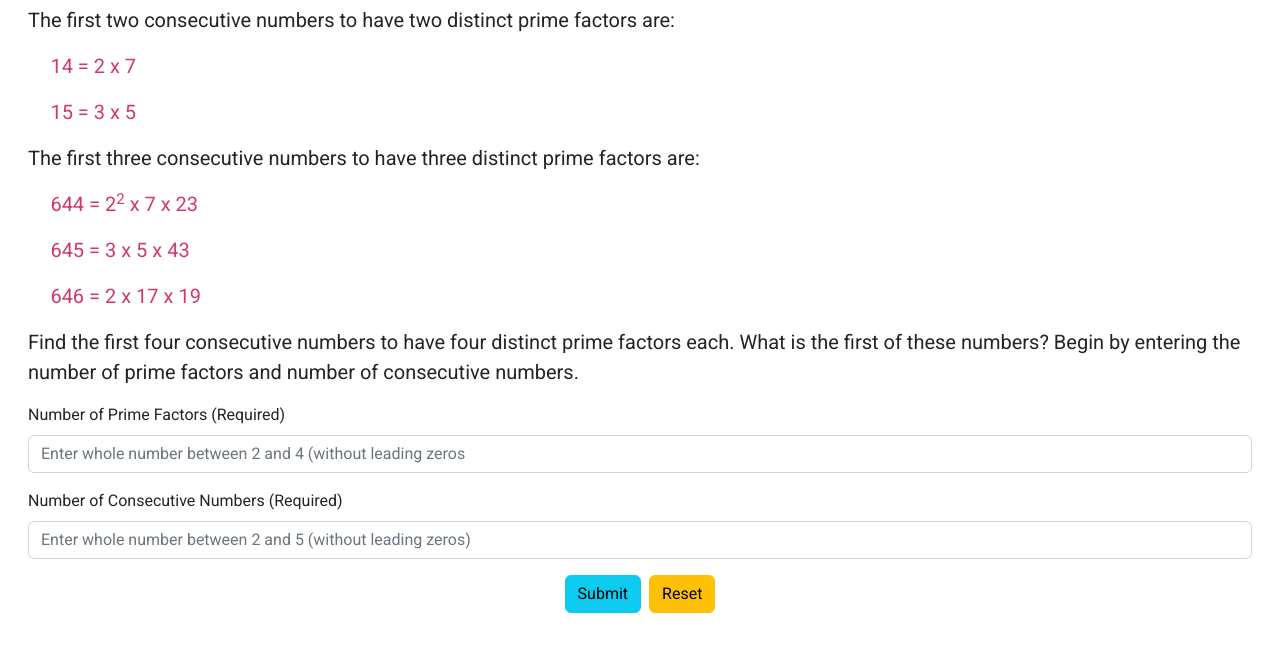
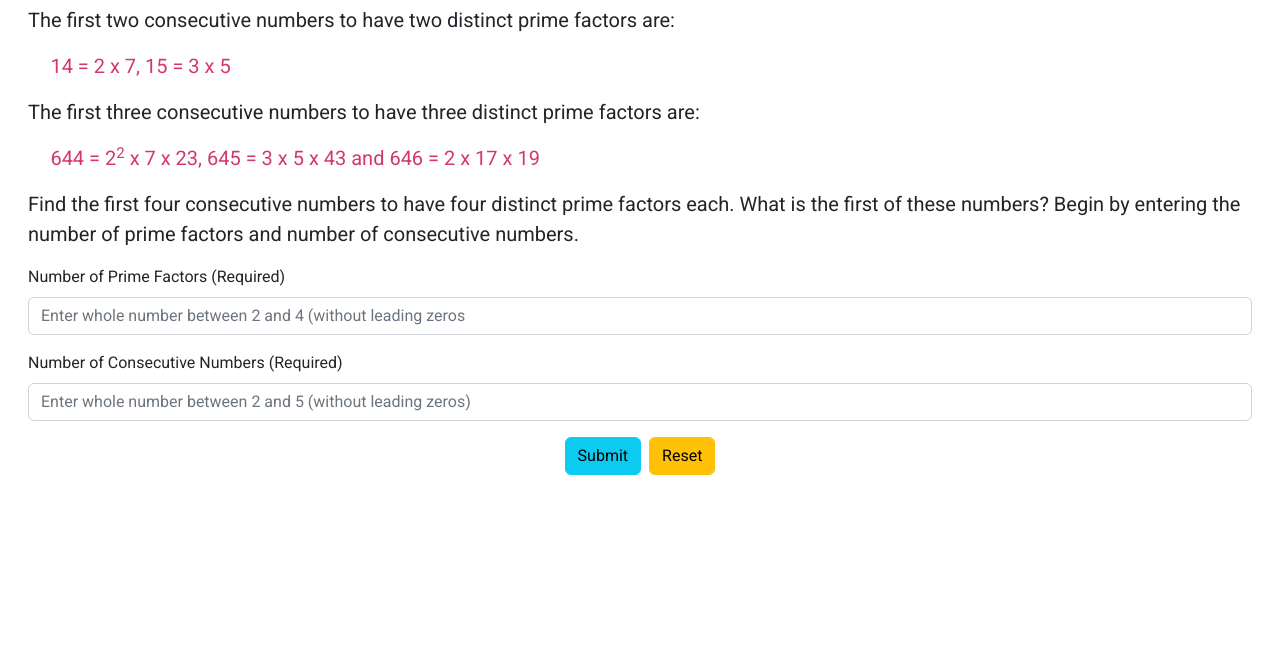
Before and after one commit to derektypist/project-euler-047, a plain HTML site: page index.html in a window 1280 px wide. Shown: the part 113-764 px from the top of the page. Drawn offline with nearby package versions, Linux system fonts and the light colour scheme.

Commit message:
Updated index.html

```diff
--- a/index.html
+++ b/index.html
@@ -22,12 +22,9 @@
     <!-- Set Up Instructions -->
     <section class="container-fluid instructions">
         <p>The first two consecutive numbers to have two distinct prime factors are:</p>
-        <p><span class="terms">14 = 2 x 7</span></p>
-        <p><span class="terms">15 = 3 x 5</span></p>
+        <p><span class="terms">14 = 2 x 7, 15 = 3 x 5</span></p>
         <p>The first three consecutive numbers to have three distinct prime factors are:</p>
-        <p><span class="terms">644 = 2<sup>2</sup> x 7 x 23</span></p>
-        <p><span class="terms">645 = 3 x 5 x 43</span></p>
-        <p><span class="terms">646 = 2 x 17 x 19</span></p>
+        <p><span class="terms">644 = 2<sup>2</sup> x 7 x 23, 645 = 3 x 5 x 43 and 646 = 2 x 17 x 19</span></p>
         <p>Find the first four consecutive numbers to have four distinct prime factors each. What is the first of these
             numbers? Begin by entering the number of prime factors and number of consecutive numbers.</p>
     </section>
```
